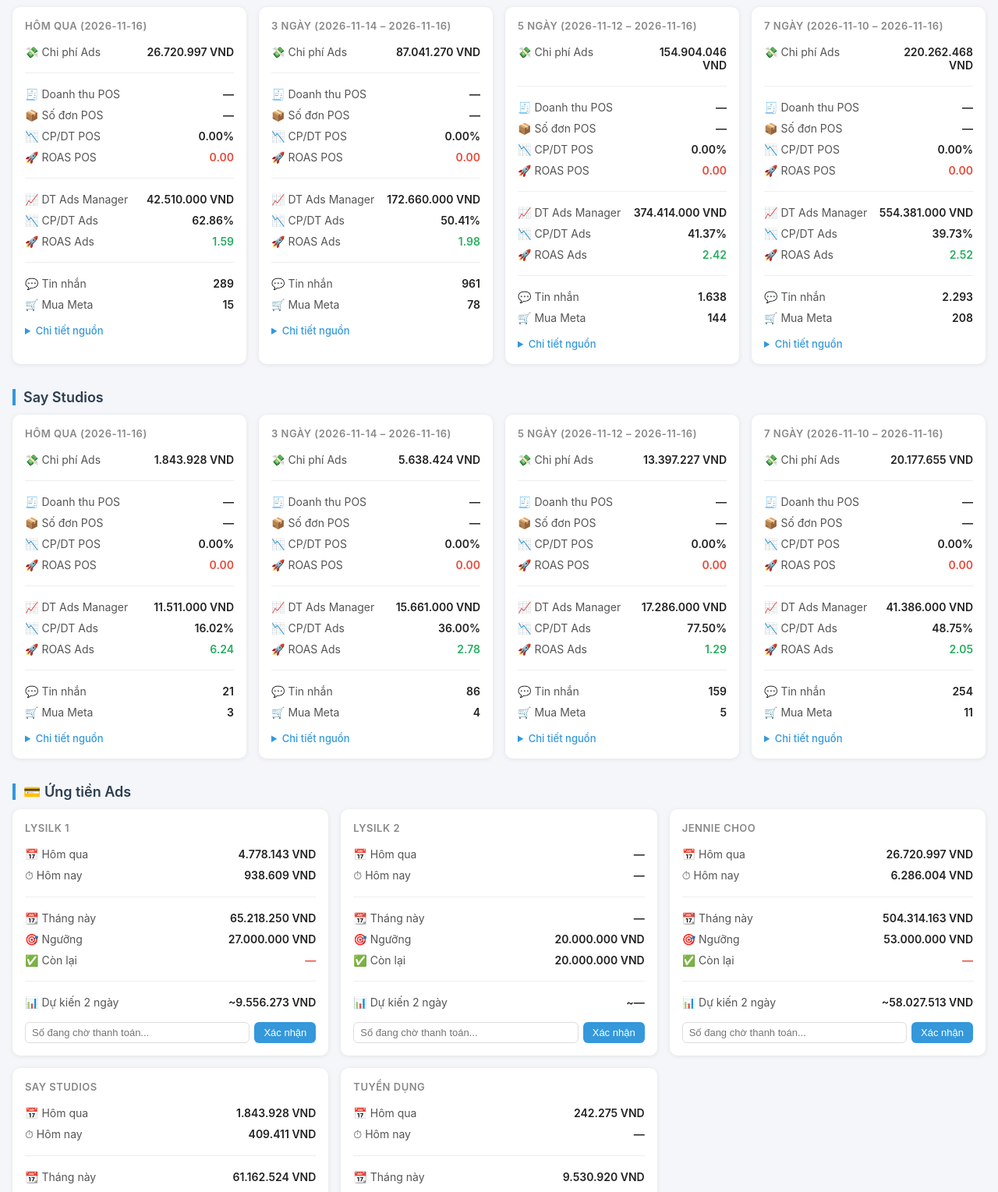
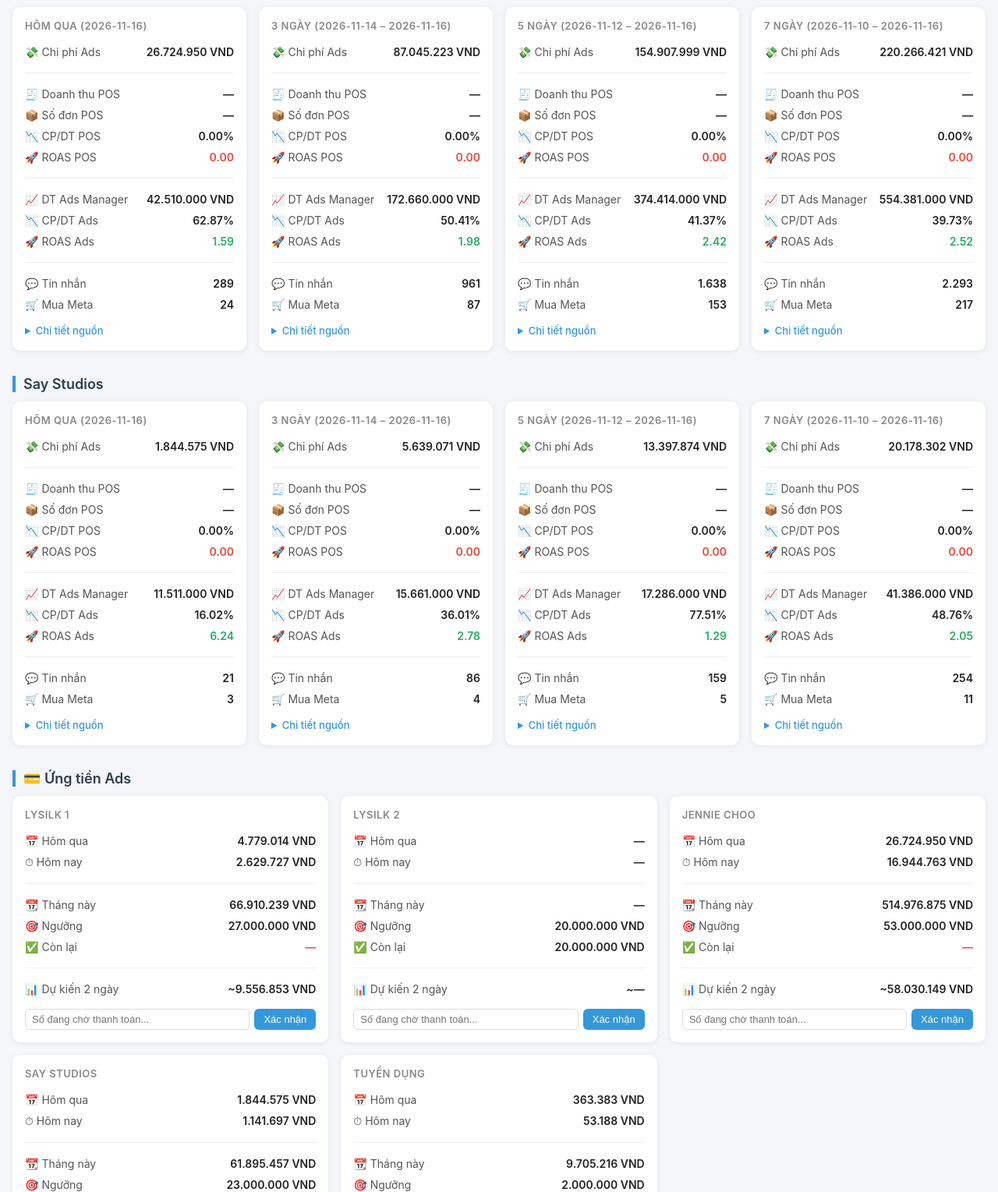
Before and after one commit to khanhle1996/bao-cao-ads-pos, a plain HTML site: page docs/index.html in a window 1280 px wide. Shown: the part 671-2200 px from the top of the page at 78% size. Drawn offline with Linux system fonts and the light colour scheme.

Commit message:
chore: update dashboard [skip ci]

```diff
--- a/docs/index.html
+++ b/docs/index.html
@@ -60,8 +60,8 @@
     <header>
       <h1>📊 Báo cáo Ads/POS — Antigravity</h1>
       <div class="meta">
-        <span>🕐 Cập nhật lúc: <strong>10:38 17/11/2026</strong></span>
-        <span>⏭ Dự kiến cập nhật: 11:00 17/11/2026</span>
+        <span>🕐 Cập nhật lúc: <strong>16:55 17/11/2026</strong></span>
+        <span>⏭ Dự kiến cập nhật: 17:00 17/11/2026</span>
       </div>
     </header>
 
@@ -71,7 +71,7 @@
 <div class="card">
   <div class="card-title">Hôm qua (2026-11-16)</div>
   <table>
-    <tr><td>💸 Chi phí Ads</td><td>4.778.143 VND</td></tr>
+    <tr><td>💸 Chi phí Ads</td><td>4.779.014 VND</td></tr>
     <tr><td colspan="2"><hr class="divider"></td></tr>
     <tr><td>🧾 Doanh thu POS</td><td>—</td></tr>
     <tr><td>📦 Số đơn POS</td><td>—</td></tr>
@@ -79,17 +79,17 @@
     <tr><td>🚀 ROAS POS</td><td class="roas-bad">0.00</td></tr>
     <tr><td colspan="2"><hr class="divider"></td></tr>
     <tr><td>📈 DT Ads Manager</td><td>17.761.000 VND</td></tr>
-    <tr><td>📉 CP/DT Ads</td><td>26.90%</td></tr>
+    <tr><td>📉 CP/DT Ads</td><td>26.91%</td></tr>
     <tr><td>🚀 ROAS Ads</td><td class="roas-good">3.72</td></tr>
     <tr><td colspan="2"><hr class="divider"></td></tr>
     <tr><td>💬 Tin nhắn</td><td>74</td></tr>
     <tr><td>🛒 Mua Meta</td><td>14</td></tr></table>
-  <details><summary>Chi tiết nguồn</summary><div class="breakdown">Ads: 333437301521518: 4.778.143 VND; 3219708974940795: —<br>POS: 638801: — / 0 đơn</div></details>
+  <details><summary>Chi tiết nguồn</summary><div class="breakdown">Ads: 333437301521518: 4.779.014 VND; 3219708974940795: —<br>POS: 638801: — / 0 đơn</div></details>
 </div>
 <div class="card">
   <div class="card-title">3 ngày (2026-11-14 – 2026-11-16)</div>
   <table>
-    <tr><td>💸 Chi phí Ads</td><td>14.334.409 VND</td></tr>
+    <tr><td>💸 Chi phí Ads</td><td>14.335.280 VND</td></tr>
     <tr><td colspan="2"><hr class="divider"></td></tr>
     <tr><td>🧾 Doanh thu POS</td><td>—</td></tr>
     <tr><td>📦 Số đơn POS</td><td>—</td></tr>
@@ -102,12 +102,12 @@
     <tr><td colspan="2"><hr class="divider"></td></tr>
     <tr><td>💬 Tin nhắn</td><td>247</td></tr>
     <tr><td>🛒 Mua Meta</td><td>42</td></tr></table>
-  <details><summary>Chi tiết nguồn</summary><div class="breakdown">Ads: 333437301521518: 14.334.409 VND; 3219708974940795: —<br>POS: 638801: — / 0 đơn</div></details>
+  <details><summary>Chi tiết nguồn</summary><div class="breakdown">Ads: 333437301521518: 14.335.280 VND; 3219708974940795: —<br>POS: 638801: — / 0 đơn</div></details>
 </div>
 <div class="card">
   <div class="card-title">5 ngày (2026-11-12 – 2026-11-16)</div>
   <table>
-    <tr><td>💸 Chi phí Ads</td><td>21.890.095 VND</td></tr>
+    <tr><td>💸 Chi phí Ads</td><td>21.890.966 VND</td></tr>
     <tr><td colspan="2"><hr class="divider"></td></tr>
     <tr><td>🧾 Doanh thu POS</td><td>—</td></tr>
     <tr><td>📦 Số đơn POS</td><td>—</td></tr>
@@ -120,12 +120,12 @@
     <tr><td colspan="2"><hr class="divider"></td></tr>
     <tr><td>💬 Tin nhắn</td><td>319</td></tr>
     <tr><td>🛒 Mua Meta</td><td>55</td></tr></table>
-  <details><summary>Chi tiết nguồn</summary><div class="breakdown">Ads: 333437301521518: 21.890.095 VND; 3219708974940795: —<br>POS: 638801: — / 0 đơn</div></details>
+  <details><summary>Chi tiết nguồn</summary><div class="breakdown">Ads: 333437301521518: 21.890.966 VND; 3219708974940795: —<br>POS: 638801: — / 0 đơn</div></details>
 </div>
 <div class="card">
   <div class="card-title">7 ngày (2026-11-10 – 2026-11-16)</div>
   <table>
-    <tr><td>💸 Chi phí Ads</td><td>28.621.870 VND</td></tr>
+    <tr><td>💸 Chi phí Ads</td><td>28.622.741 VND</td></tr>
     <tr><td colspan="2"><hr class="divider"></td></tr>
     <tr><td>🧾 Doanh thu POS</td><td>—</td></tr>
     <tr><td>📦 Số đơn POS</td><td>—</td></tr>
@@ -138,7 +138,7 @@
     <tr><td colspan="2"><hr class="divider"></td></tr>
     <tr><td>💬 Tin nhắn</td><td>392</td></tr>
     <tr><td>🛒 Mua Meta</td><td>68</td></tr></table>
-  <details><summary>Chi tiết nguồn</summary><div class="breakdown">Ads: 333437301521518: 28.621.870 VND; 3219708974940795: —<br>POS: 638801: — / 0 đơn</div></details>
+  <details><summary>Chi tiết nguồn</summary><div class="breakdown">Ads: 333437301521518: 28.622.741 VND; 3219708974940795: —<br>POS: 638801: — / 0 đơn</div></details>
 </div></div>
 </section>
 <section class="brand">
@@ -147,7 +147,7 @@
 <div class="card">
   <div class="card-title">Hôm qua (2026-11-16)</div>
   <table>
-    <tr><td>💸 Chi phí Ads</td><td>26.720.997 VND</td></tr>
+    <tr><td>💸 Chi phí Ads</td><td>26.724.950 VND</td></tr>
     <tr><td colspan="2"><hr class="divider"></td></tr>
     <tr><td>🧾 Doanh thu POS</td><td>—</td></tr>
     <tr><td>📦 Số đơn POS</td><td>—</td></tr>
@@ -155,17 +155,17 @@
     <tr><td>🚀 ROAS POS</td><td class="roas-bad">0.00</td></tr>
     <tr><td colspan="2"><hr class="divider"></td></tr>
     <tr><td>📈 DT Ads Manager</td><td>42.510.000 VND</td></tr>
-    <tr><td>📉 CP/DT Ads</td><td>62.86%</td></tr>
+    <tr><td>📉 CP/DT Ads</td><td>62.87%</td></tr>
     <tr><td>🚀 ROAS Ads</td><td class="roas-good">1.59</td></tr>
     <tr><td colspan="2"><hr class="divider"></td></tr>
     <tr><td>💬 Tin nhắn</td><td>289</td></tr>
-    <tr><td>🛒 Mua Meta</td><td>15</td></tr></table>
-  <details><summary>Chi tiết nguồn</summary><div class="breakdown">Ads: 692061999078661: 26.720.997 VND<br>POS: 20094936: — / 0 đơn</div></details>
+    <tr><td>🛒 Mua Meta</td><td>24</td></tr></table>
+  <details><summary>Chi tiết nguồn</summary><div class="breakdown">Ads: 692061999078661: 26.724.950 VND<br>POS: 20094936: — / 0 đơn</div></details>
 </div>
 <div class="card">
   <div class="card-title">3 ngày (2026-11-14 – 2026-11-16)</div>
   <table>
-    <tr><td>💸 Chi phí Ads</td><td>87.041.270 VND</td></tr>
+    <tr><td>💸 Chi phí Ads</td><td>87.045.223 VND</td></tr>
     <tr><td colspan="2"><hr class="divider"></td></tr>
     <tr><td>🧾 Doanh thu POS</td><td>—</td></tr>
     <tr><td>📦 Số đơn POS</td><td>—</td></tr>
@@ -177,13 +177,13 @@
     <tr><td>🚀 ROAS Ads</td><td class="roas-good">1.98</td></tr>
     <tr><td colspan="2"><hr class="divider"></td></tr>
     <tr><td>💬 Tin nhắn</td><td>961</td></tr>
-    <tr><td>🛒 Mua Meta</td><td>78</td></tr></table>
-  <details><summary>Chi tiết nguồn</summary><div class="breakdown">Ads: 692061999078661: 87.041.270 VND<br>POS: 20094936: — / 0 đơn</div></details>
+    <tr><td>🛒 Mua Meta</td><td>87</td></tr></table>
+  <details><summary>Chi tiết nguồn</summary><div class="breakdown">Ads: 692061999078661: 87.045.223 VND<br>POS: 20094936: — / 0 đơn</div></details>
 </div>
 <div class="card">
   <div class="card-title">5 ngày (2026-11-12 – 2026-11-16)</div>
   <table>
-    <tr><td>💸 Chi phí Ads</td><td>154.904.046 VND</td></tr>
+    <tr><td>💸 Chi phí Ads</td><td>154.907.999 VND</td></tr>
     <tr><td colspan="2"><hr class="divider"></td></tr>
     <tr><td>🧾 Doanh thu POS</td><td>—</td></tr>
     <tr><td>📦 Số đơn POS</td><td>—</td></tr>
@@ -195,13 +195,13 @@
     <tr><td>🚀 ROAS Ads</td><td class="roas-good">2.42</td></tr>
     <tr><td colspan="2"><hr class="divider"></td></tr>
     <tr><td>💬 Tin nhắn</td><td>1.638</td></tr>
-    <tr><td>🛒 Mua Meta</td><td>144</td></tr></table>
-  <details><summary>Chi tiết nguồn</summary><div class="breakdown">Ads: 692061999078661: 154.904.046 VND<br>POS: 20094936: — / 0 đơn</div></details>
+    <tr><td>🛒 Mua Meta</td><td>153</td></tr></table>
+  <details><summary>Chi tiết nguồn</summary><div class="breakdown">Ads: 692061999078661: 154.907.999 VND<br>POS: 20094936: — / 0 đơn</div></details>
 </div>
 <div class="card">
   <div class="card-title">7 ngày (2026-11-10 – 2026-11-16)</div>
   <table>
-    <tr><td>💸 Chi phí Ads</td><td>220.262.468 VND</td></tr>
+    <tr><td>💸 Chi phí Ads</td><td>220.266.421 VND</td></tr>
     <tr><td colspan="2"><hr class="divider"></td></tr>
     <tr><td>🧾 Doanh thu POS</td><td>—</td></tr>
     <tr><td>📦 Số đơn POS</td><td>—</td></tr>
@@ -213,8 +213,8 @@
     <tr><td>🚀 ROAS Ads</td><td class="roas-good">2.52</td></tr>
     <tr><td colspan="2"><hr class="divider"></td></tr>
     <tr><td>💬 Tin nhắn</td><td>2.293</td></tr>
-    <tr><td>🛒 Mua Meta</td><td>208</td></tr></table>
-  <details><summary>Chi tiết nguồn</summary><div class="breakdown">Ads: 692061999078661: 220.262.468 VND<br>POS: 20094936: — / 0 đơn</div></details>
+    <tr><td>🛒 Mua Meta</td><td>217</td></tr></table>
+  <details><summary>Chi tiết nguồn</summary><div class="breakdown">Ads: 692061999078661: 220.266.421 VND<br>POS: 20094936: — / 0 đơn</div></details>
 </div></div>
 </section>
 <section class="brand">
@@ -223,7 +223,7 @@
 <div class="card">
   <div class="card-title">Hôm qua (2026-11-16)</div>
   <table>
-    <tr><td>💸 Chi phí Ads</td><td>1.843.928 VND</td></tr>
+    <tr><td>💸 Chi phí Ads</td><td>1.844.575 VND</td></tr>
     <tr><td colspan="2"><hr class="divider"></td></tr>
     <tr><td>🧾 Doanh thu POS</td><td>—</td></tr>
     <tr><td>📦 Số đơn POS</td><td>—</td></tr>
@@ -236,12 +236,12 @@
     <tr><td colspan="2"><hr class="divider"></td></tr>
     <tr><td>💬 Tin nhắn</td><td>21</td></tr>
     <tr><td>🛒 Mua Meta</td><td>3</td></tr></table>
-  <details><summary>Chi tiết nguồn</summary><div class="breakdown">Ads: 1738022036969927: 1.843.928 VND<br>POS: 2619361: — / 0 đơn</div></details>
+  <details><summary>Chi tiết nguồn</summary><div class="breakdown">Ads: 1738022036969927: 1.844.575 VND<br>POS: 2619361: — / 0 đơn</div></details>
 </div>
 <div class="card">
   <div class="card-title">3 ngày (2026-11-14 – 2026-11-16)</div>
   <table>
-    <tr><td>💸 Chi phí Ads</td><td>5.638.424 VND</td></tr>
+    <tr><td>💸 Chi phí Ads</td><td>5.639.071 VND</td></tr>
     <tr><td colspan="2"><hr class="divider"></td></tr>
     <tr><td>🧾 Doanh thu POS</td><td>—</td></tr>
     <tr><td>📦 Số đơn POS</td><td>—</td></tr>
@@ -249,17 +249,17 @@
     <tr><td>🚀 ROAS POS</td><td class="roas-bad">0.00</td></tr>
     <tr><td colspan="2"><hr class="divider"></td></tr>
     <tr><td>📈 DT Ads Manager</td><td>15.661.000 VND</td></tr>
-    <tr><td>📉 CP/DT Ads</td><td>36.00%</td></tr>
+    <tr><td>📉 CP/DT Ads</td><td>36.01%</td></tr>
     <tr><td>🚀 ROAS Ads</td><td class="roas-good">2.78</td></tr>
     <tr><td colspan="2"><hr class="divider"></td></tr>
     <tr><td>💬 Tin nhắn</td><td>86</td></tr>
     <tr><td>🛒 Mua Meta</td><td>4</td></tr></table>
-  <details><summary>Chi tiết nguồn</summary><div class="breakdown">Ads: 1738022036969927: 5.638.424 VND<br>POS: 2619361: — / 0 đơn</div></details>
+  <details><summary>Chi tiết nguồn</summary><div class="breakdown">Ads: 1738022036969927: 5.639.071 VND<br>POS: 2619361: — / 0 đơn</div></details>
 </div>
 <div class="card">
   <div class="card-title">5 ngày (2026-11-12 – 2026-11-16)</div>
   <table>
-    <tr><td>💸 Chi phí Ads</td><td>13.397.227 VND</td></tr>
+    <tr><td>💸 Chi phí Ads</td><td>13.397.874 VND</td></tr>
     <tr><td colspan="2"><hr class="divider"></td></tr>
     <tr><td>🧾 Doanh thu POS</td><td>—</td></tr>
     <tr><td>📦 Số đơn POS</td><td>—</td></tr>
@@ -267,17 +267,17 @@
     <tr><td>🚀 ROAS POS</td><td class="roas-bad">0.00</td></tr>
     <tr><td colspan="2"><hr class="divider"></td></tr>
     <tr><td>📈 DT Ads Manager</td><td>17.286.000 VND</td></tr>
-    <tr><td>📉 CP/DT Ads</td><td>77.50%</td></tr>
+    <tr><td>📉 CP/DT Ads</td><td>77.51%</td></tr>
     <tr><td>🚀 ROAS Ads</td><td class="roas-good">1.29</td></tr>
     <tr><td colspan="2"><hr class="divider"></td></tr>
     <tr><td>💬 Tin nhắn</td><td>159</td></tr>
     <tr><td>🛒 Mua Meta</td><td>5</td></tr></table>
-  <details><summary>Chi tiết nguồn</summary><div class="breakdown">Ads: 1738022036969927: 13.397.227 VND<br>POS: 2619361: — / 0 đơn</div></details>
+  <details><summary>Chi tiết nguồn</summary><div class="breakdown">Ads: 1738022036969927: 13.397.874 VND<br>POS: 2619361: — / 0 đơn</div></details>
 </div>
 <div class="card">
   <div class="card-title">7 ngày (2026-11-10 – 2026-11-16)</div>
   <table>
-    <tr><td>💸 Chi phí Ads</td><td>20.177.655 VND</td></tr>
+    <tr><td>💸 Chi phí Ads</td><td>20.178.302 VND</td></tr>
     <tr><td colspan="2"><hr class="divider"></td></tr>
     <tr><td>🧾 Doanh thu POS</td><td>—</td></tr>
     <tr><td>📦 Số đơn POS</td><td>—</td></tr>
@@ -285,29 +285,29 @@
     <tr><td>🚀 ROAS POS</td><td class="roas-bad">0.00</td></tr>
     <tr><td colspan="2"><hr class="divider"></td></tr>
     <tr><td>📈 DT Ads Manager</td><td>41.386.000 VND</td></tr>
-    <tr><td>📉 CP/DT Ads</td><td>48.75%</td></tr>
+    <tr><td>📉 CP/DT Ads</td><td>48.76%</td></tr>
     <tr><td>🚀 ROAS Ads</td><td class="roas-good">2.05</td></tr>
     <tr><td colspan="2"><hr class="divider"></td></tr>
     <tr><td>💬 Tin nhắn</td><td>254</td></tr>
     <tr><td>🛒 Mua Meta</td><td>11</td></tr></table>
-  <details><summary>Chi tiết nguồn</summary><div class="breakdown">Ads: 1738022036969927: 20.177.655 VND<br>POS: 2619361: — / 0 đơn</div></details>
+  <details><summary>Chi tiết nguồn</summary><div class="breakdown">Ads: 1738022036969927: 20.178.302 VND<br>POS: 2619361: — / 0 đơn</div></details>
 </div></div>
 </section>
 
 <section class="brand">
   <h2>💳 Ứng tiền Ads</h2>
   <div class="cards cards-5">
-<div class="card billing-card" data-account-id="333437301521518" data-threshold="27000000" data-forecast="9556272">
+<div class="card billing-card" data-account-id="333437301521518" data-threshold="27000000" data-forecast="9556853">
   <div class="card-title">Lysilk 1</div>
   <table>
-    <tr><td>📅 Hôm qua</td><td>4.778.143 VND</td></tr>
-    <tr><td>⏱ Hôm nay</td><td>938.609 VND</td></tr>
+    <tr><td>📅 Hôm qua</td><td>4.779.014 VND</td></tr>
+    <tr><td>⏱ Hôm nay</td><td>2.629.727 VND</td></tr>
     <tr><td colspan="2"><hr class="divider"></td></tr>
-    <tr><td>📆 Tháng này</td><td>65.218.250 VND</td></tr>
+    <tr><td>📆 Tháng này</td><td>66.910.239 VND</td></tr>
     <tr><td>🎯 Ngưỡng</td><td>27.000.000 VND</td></tr>
     <tr><td>✅ Còn lại</td><td class="remaining-val threshold-warn">—</td></tr>
     <tr><td colspan="2"><hr class="divider"></td></tr>
-    <tr><td>📊 Dự kiến 2 ngày</td><td>~9.556.273 VND</td></tr></table>
+    <tr><td>📊 Dự kiến 2 ngày</td><td>~9.556.853 VND</td></tr></table>
 
   <div class="billing-input">
     <input type="text" class="pending-input" placeholder="Số đang chờ thanh toán...">
@@ -331,51 +331,51 @@
     <button class="done-btn">Xác nhận</button>
   </div>
 </div>
-<div class="card billing-card" data-account-id="692061999078661" data-threshold="53000000" data-forecast="58027513">
+<div class="card billing-card" data-account-id="692061999078661" data-threshold="53000000" data-forecast="58030148">
   <div class="card-title">Jennie Choo</div>
   <table>
-    <tr><td>📅 Hôm qua</td><td>26.720.997 VND</td></tr>
-    <tr><td>⏱ Hôm nay</td><td>6.286.004 VND</td></tr>
+    <tr><td>📅 Hôm qua</td><td>26.724.950 VND</td></tr>
+    <tr><td>⏱ Hôm nay</td><td>16.944.763 VND</td></tr>
     <tr><td colspan="2"><hr class="divider"></td></tr>
-    <tr><td>📆 Tháng này</td><td>504.314.163 VND</td></tr>
+    <tr><td>📆 Tháng này</td><td>514.976.875 VND</td></tr>
     <tr><td>🎯 Ngưỡng</td><td>53.000.000 VND</td></tr>
     <tr><td>✅ Còn lại</td><td class="remaining-val threshold-warn">—</td></tr>
     <tr><td colspan="2"><hr class="divider"></td></tr>
-    <tr><td>📊 Dự kiến 2 ngày</td><td>~58.027.513 VND</td></tr></table>
+    <tr><td>📊 Dự kiến 2 ngày</td><td>~58.030.149 VND</td></tr></table>
 
   <div class="billing-input">
     <input type="text" class="pending-input" placeholder="Số đang chờ thanh toán...">
     <button class="done-btn">Xác nhận</button>
   </div>
 </div>
-<div class="card billing-card" data-account-id="1738022036969927" data-threshold="23000000" data-forecast="3758949">
+<div class="card billing-card" data-account-id="1738022036969927" data-threshold="23000000" data-forecast="3759380">
   <div class="card-title">Say Studios</div>
   <table>
-    <tr><td>📅 Hôm qua</td><td>1.843.928 VND</td></tr>
-    <tr><td>⏱ Hôm nay</td><td>409.411 VND</td></tr>
+    <tr><td>📅 Hôm qua</td><td>1.844.575 VND</td></tr>
+    <tr><td>⏱ Hôm nay</td><td>1.141.697 VND</td></tr>
     <tr><td colspan="2"><hr class="divider"></td></tr>
-    <tr><td>📆 Tháng này</td><td>61.162.524 VND</td></tr>
+    <tr><td>📆 Tháng này</td><td>61.895.457 VND</td></tr>
     <tr><td>🎯 Ngưỡng</td><td>23.000.000 VND</td></tr>
     <tr><td>✅ Còn lại</td><td class="remaining-val threshold-warn">—</td></tr>
     <tr><td colspan="2"><hr class="divider"></td></tr>
-    <tr><td>📊 Dự kiến 2 ngày</td><td>~3.758.949 VND</td></tr></table>
+    <tr><td>📊 Dự kiến 2 ngày</td><td>~3.759.381 VND</td></tr></table>
 
   <div class="billing-input">
     <input type="text" class="pending-input" placeholder="Số đang chờ thanh toán...">
     <button class="done-btn">Xác nhận</button>
   </div>
 </div>
-<div class="card billing-card" data-account-id="404341798635756" data-threshold="2000000" data-forecast="459378">
+<div class="card billing-card" data-account-id="404341798635756" data-threshold="2000000" data-forecast="540117">
   <div class="card-title">Tuyển dụng</div>
   <table>
-    <tr><td>📅 Hôm qua</td><td>242.275 VND</td></tr>
-    <tr><td>⏱ Hôm nay</td><td>—</td></tr>
+    <tr><td>📅 Hôm qua</td><td>363.383 VND</td></tr>
+    <tr><td>⏱ Hôm nay</td><td>53.188 VND</td></tr>
     <tr><td colspan="2"><hr class="divider"></td></tr>
-    <tr><td>📆 Tháng này</td><td>9.530.920 VND</td></tr>
+    <tr><td>📆 Tháng này</td><td>9.705.216 VND</td></tr>
     <tr><td>🎯 Ngưỡng</td><td>2.000.000 VND</td></tr>
     <tr><td>✅ Còn lại</td><td class="remaining-val threshold-warn">—</td></tr>
     <tr><td colspan="2"><hr class="divider"></td></tr>
-    <tr><td>📊 Dự kiến 2 ngày</td><td>~459.379 VND</td></tr></table>
+    <tr><td>📊 Dự kiến 2 ngày</td><td>~540.117 VND</td></tr></table>
 
   <div class="billing-input">
     <input type="text" class="pending-input" placeholder="Số đang chờ thanh toán...">
```
Also changed, not shown: docs/san-pham.html (+6 -6 lines).
